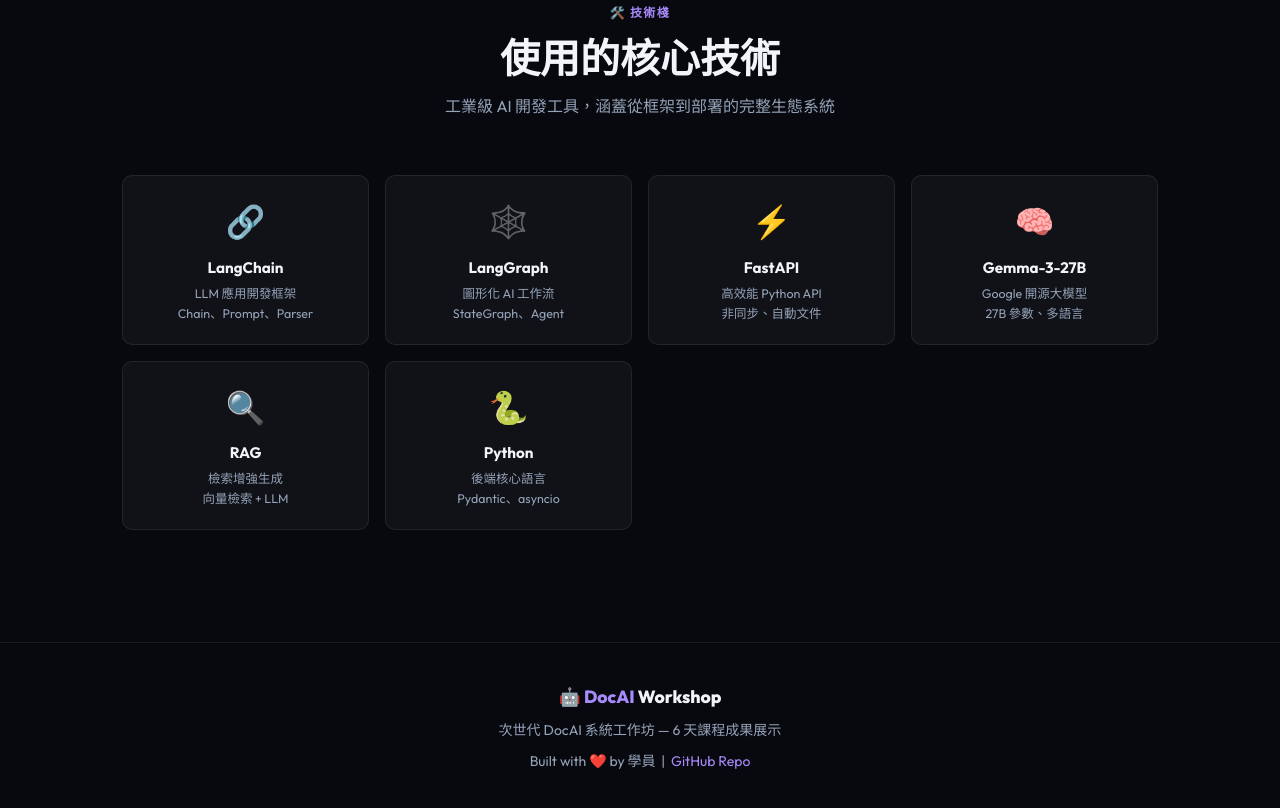
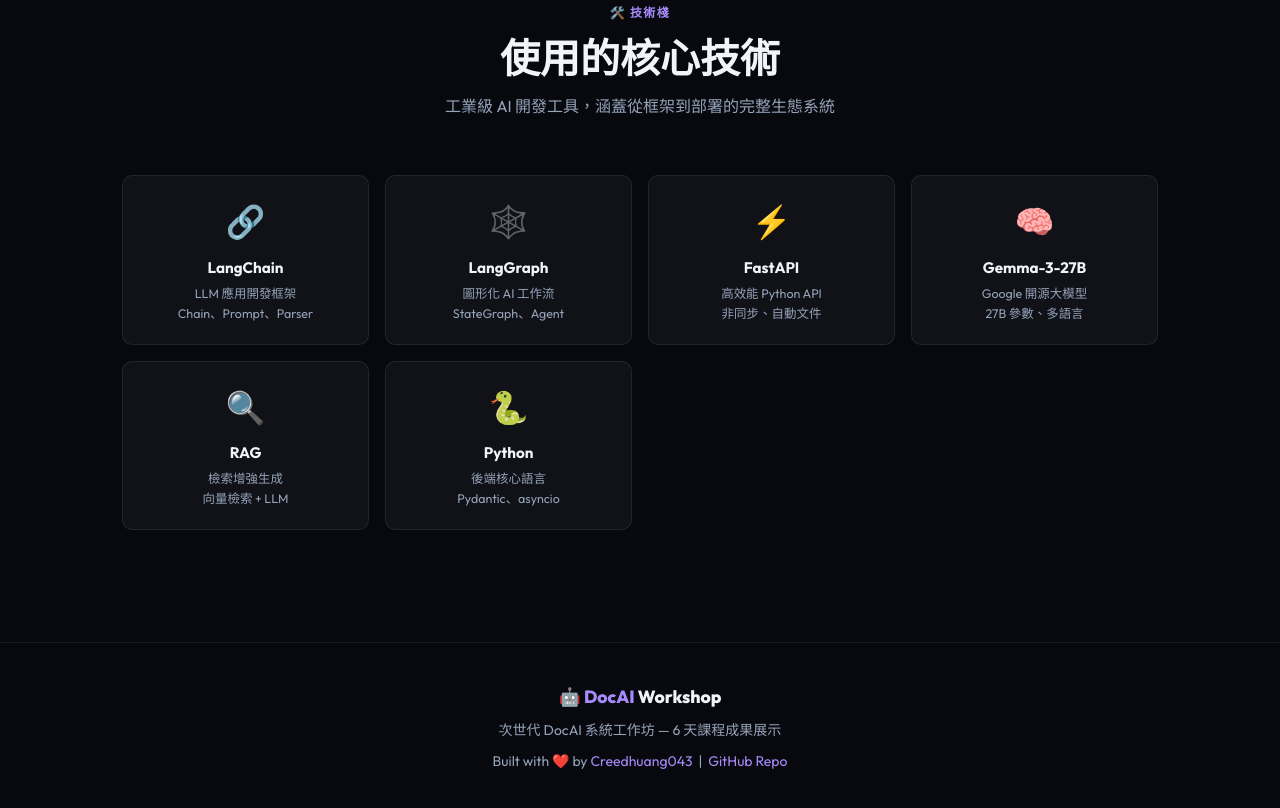
Before and after one commit to Creedhuang043/docai-workshop, a plain HTML site: page index.html in a window 1280 px wide. Shown: the part 3838-4646 px from the top of the page. Drawn offline with Linux system fonts and the light colour scheme.

Commit message:
chore: update GitHub links to Creedhuang043/docai-workshop

```diff
--- a/index.html
+++ b/index.html
@@ -8,6 +8,7 @@
   <meta name="keywords" content="DocAI, LangChain, LangGraph, RAG, AI, 工作坊">
   <meta property="og:title" content="次世代 DocAI 系統工作坊 成果展示">
   <meta property="og:description" content="6 天 AI 開發課程的完整成果 — 數據提取、工作流、並行分析、RAG 檢索">
+  <meta property="og:url" content="https://Creedhuang043.github.io/docai-workshop/">
   <link rel="preconnect" href="https://fonts.googleapis.com">
   <link rel="preconnect" href="https://fonts.gstatic.com" crossorigin>
   <link href="https://fonts.googleapis.com/css2?family=Outfit:wght@300;400;500;600;700;800;900&family=JetBrains+Mono:ital,wght@0,400;0,500;1,400&display=swap" rel="stylesheet">
@@ -603,7 +604,7 @@
     <li><a href="#arch">架構</a></li>
     <li><a href="#tech">技術棧</a></li>
   </ul>
-  <a href="https://github.com" target="_blank" class="nav-badge">⭐ GitHub</a>
+  <a href="https://github.com/Creedhuang043/docai-workshop" target="_blank" class="nav-badge">⭐ GitHub</a>
 </nav>
 
 <!-- HERO -->
@@ -1093,7 +1094,7 @@
   <div class="footer-inner">
     <div class="footer-logo">🤖 <span>DocAI</span> Workshop</div>
     <p style="margin-bottom:.5rem">次世代 DocAI 系統工作坊 — 6 天課程成果展示</p>
-    <p>Built with ❤️ by 學員 &nbsp;|&nbsp; <a href="https://github.com" target="_blank">GitHub Repo</a></p>
+    <p>Built with ❤️ by <a href="https://github.com/Creedhuang043" target="_blank">Creedhuang043</a> &nbsp;|&nbsp; <a href="https://github.com/Creedhuang043/docai-workshop" target="_blank">GitHub Repo</a></p>
   </div>
 </footer>
 
```
Also changed, not shown: 1 other file.
